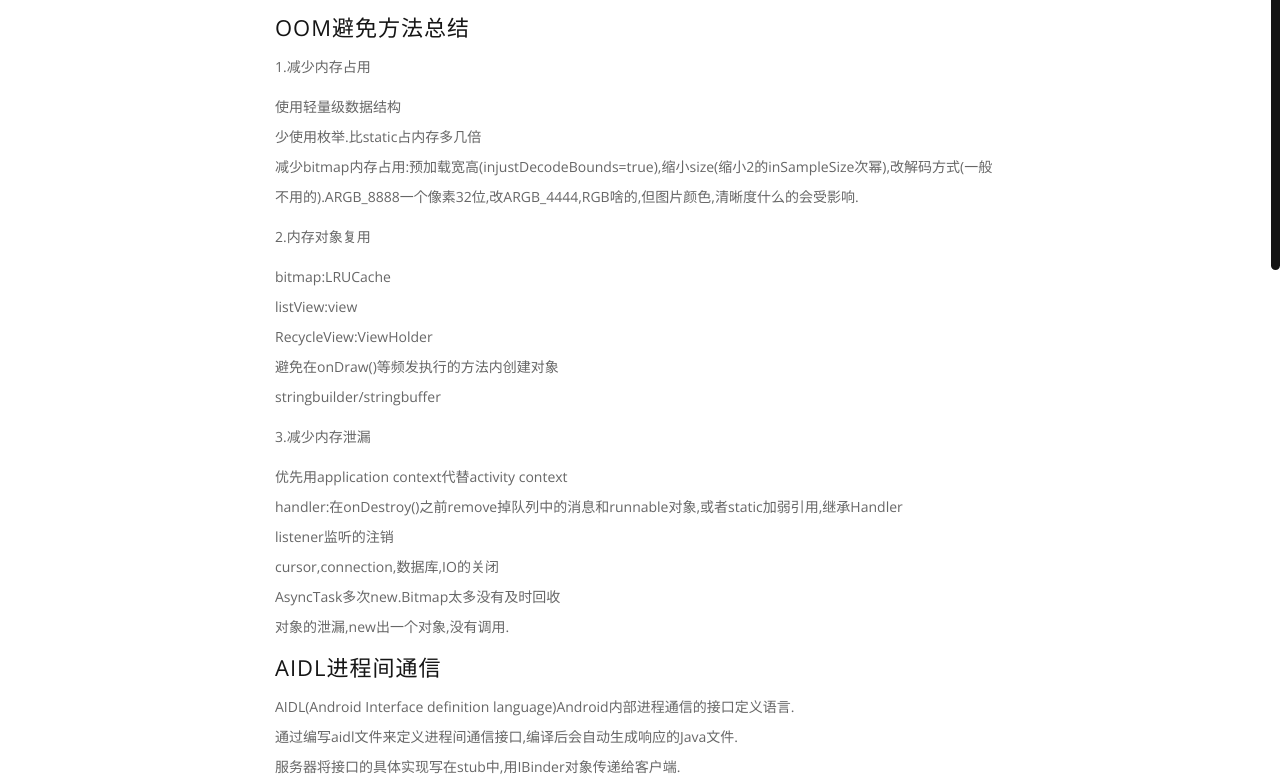
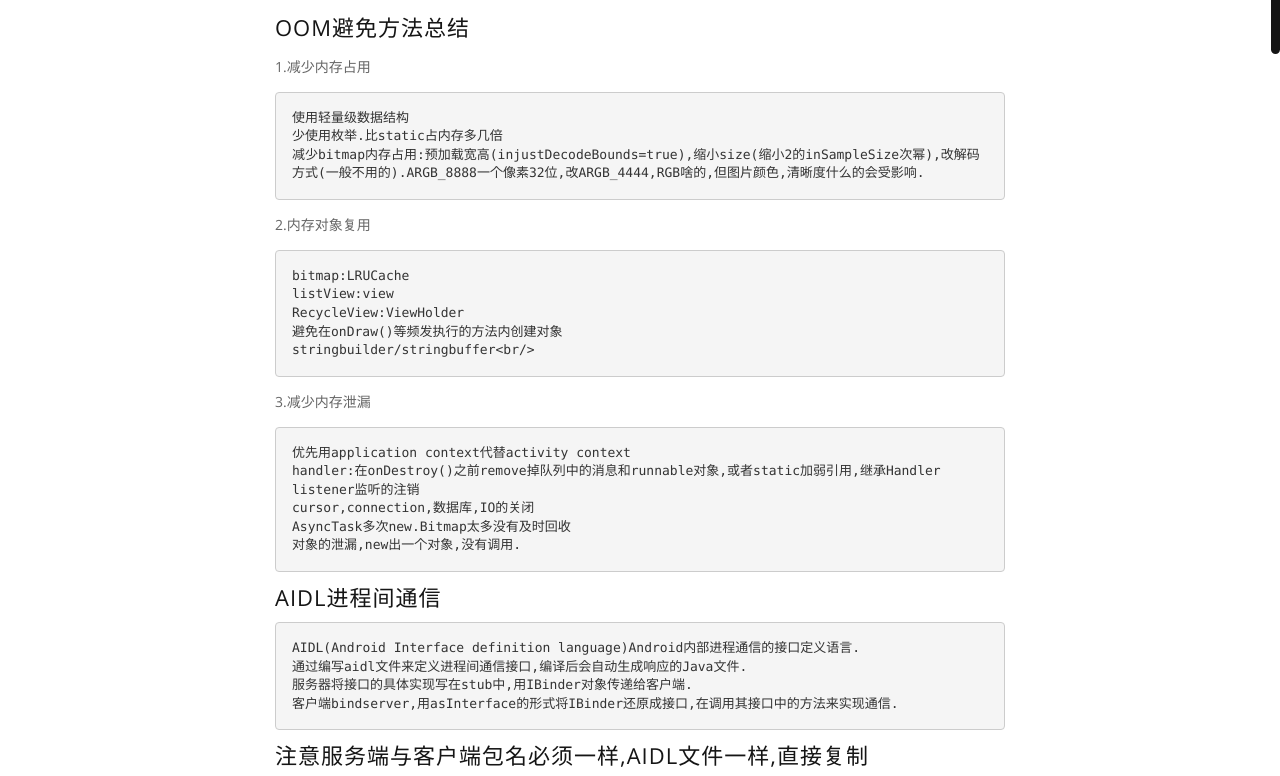
Before and after one commit to TWBfly/TWBfly.github.io, a plain HTML site: page 2017/05/11/面试/index.html in a window 1280 px wide. Shown: the part 203-979 px from the top of the page. Drawn offline with nearby package versions, Linux system fonts and the light colour scheme.

Commit message:
Site updated: 2017-08-03 22:41:32

```diff
--- a/2017/05/11/面试/index.html
+++ b/2017/05/11/面试/index.html
@@ -186,13 +186,32 @@
         </div>
         <div class="col-md-8 col-md-offset-2">
       		<h2 id="oom避免方法总结"><a href="#oom避免方法总结" class="headerlink" title="oom避免方法总结"></a>oom避免方法总结</h2><p>1.减少内存占用</p>
-<p>使用轻量级数据结构<br>少使用枚举.比static占内存多几倍<br>减少bitmap内存占用:预加载宽高(injustDecodeBounds=true),缩小size(缩小2的inSampleSize次幂),改解码方式(一般不用的).ARGB_8888一个像素32位,改ARGB_4444,RGB啥的,但图片颜色,清晰度什么的会受影响.</p>
-<p>2.内存对象复用</p>
-<p>bitmap:LRUCache<br>listView:view<br>RecycleView:ViewHolder<br>避免在onDraw()等频发执行的方法内创建对象<br>stringbuilder/stringbuffer<br></p>
-<p>3.减少内存泄漏</p>
-<p>优先用application context代替activity context<br>handler:在onDestroy()之前remove掉队列中的消息和runnable对象,或者static加弱引用,继承Handler<br>listener监听的注销<br>cursor,connection,数据库,IO的关闭<br>AsyncTask多次new.Bitmap太多没有及时回收<br>对象的泄漏,new出一个对象,没有调用.</p>
-<h2 id="AIDL进程间通信"><a href="#AIDL进程间通信" class="headerlink" title="AIDL进程间通信"></a>AIDL进程间通信</h2><p>AIDL(Android Interface definition language)Android内部进程通信的接口定义语言.<br>通过编写aidl文件来定义进程间通信接口,编译后会自动生成响应的Java文件.<br>服务器将接口的具体实现写在stub中,用IBinder对象传递给客户端.<br>客户端bindserver,用asInterface的形式将IBinder还原成接口,在调用其接口中的方法来实现通信.</p>
-<h2 id="注意服务端与客户端包名必须一样-aidl文件一样-直接复制"><a href="#注意服务端与客户端包名必须一样-aidl文件一样-直接复制" class="headerlink" title="注意服务端与客户端包名必须一样,aidl文件一样,直接复制"></a>注意服务端与客户端包名必须一样,aidl文件一样,直接复制</h2>
+<pre><code>使用轻量级数据结构
+少使用枚举.比static占内存多几倍
+减少bitmap内存占用:预加载宽高(injustDecodeBounds=true),缩小size(缩小2的inSampleSize次幂),改解码方式(一般不用的).ARGB_8888一个像素32位,改ARGB_4444,RGB啥的,但图片颜色,清晰度什么的会受影响.
+</code></pre><p>2.内存对象复用</p>
+<pre><code>bitmap:LRUCache
+listView:view
+RecycleView:ViewHolder
+避免在onDraw()等频发执行的方法内创建对象
+stringbuilder/stringbuffer&lt;br/&gt;
+</code></pre><p>3.减少内存泄漏</p>
+<pre><code>优先用application context代替activity context
+handler:在onDestroy()之前remove掉队列中的消息和runnable对象,或者static加弱引用,继承Handler
+listener监听的注销
+cursor,connection,数据库,IO的关闭
+AsyncTask多次new.Bitmap太多没有及时回收
+对象的泄漏,new出一个对象,没有调用.
+</code></pre><h2 id="AIDL进程间通信"><a href="#AIDL进程间通信" class="headerlink" title="AIDL进程间通信"></a>AIDL进程间通信</h2><pre><code>AIDL(Android Interface definition language)Android内部进程通信的接口定义语言.
+通过编写aidl文件来定义进程间通信接口,编译后会自动生成响应的Java文件.
+服务器将接口的具体实现写在stub中,用IBinder对象传递给客户端.
+客户端bindserver,用asInterface的形式将IBinder还原成接口,在调用其接口中的方法来实现通信.
+</code></pre><h2 id="注意服务端与客户端包名必须一样-aidl文件一样-直接复制"><a href="#注意服务端与客户端包名必须一样-aidl文件一样-直接复制" class="headerlink" title="注意服务端与客户端包名必须一样,aidl文件一样,直接复制"></a>注意服务端与客户端包名必须一样,aidl文件一样,直接复制</h2><p>##volatile关键字<br>    Volatile是轻量级的synchronize,在处理器开发中保证了共享变量的”可见性”.可见性的意思是当一个线程修改一个共享变量时,另一个线程能读到这个修改的值,在某些情况下比synchronize的开销更小.如果<br>    一个字段被声明volatile,java线程内存模型确保所有线程看到这个变量的值是一致的.<br>    在恰当的使用volatile比synchronize的使用和执行的成本更低,因为不会引起线程的上下文的切换和调度.<br>    volatile的优化,是追加64字节能够提高并发编程的效率</p>
+<p>##两个Activity之间如何传递参数<br>    Intent的Bundle携带参数,即intent.putExtra()<br>    传递自定义的对象:—-&gt;<br>    增加序列化Serializable和Parcelable<br>    Serializable和Parcelable的区别:—-&gt;<br>    Serializable:是反射,序列化和反序列化过程需要大量的I/O操作<br>    Parcelable:自己实现封送和解封,不需要反射,数据存放在Native中,效率快很多.底层实现是Parcel容器对象,Parcel类是一种最快的序列化和反序列化机制<br>    两个Activity传递对象需要注意:—-&gt;<br>    注意对象的大小,Intent的Bundle是使用Binder机制进行数据传递,一个进程默认有16个binder线程(大约一个线程占用128K)The Binder transaction failed because it was too large.”这类TransactionTooLargeException异常</p>
+<p>##res资源问题<br>    图片放错目录会产生什么问题—-&gt;<br>    高密度(density)的系统去使用低密度目录下的图片资源,会将图片长宽自动放大以去适应高密度的精度,图片占用的内存会更大.在图片资源有限的情况下将图片放在高密度文件夹下,节省图片的内存开支.<br>    mipmap—-&gt;<br>    官方建议如下图片资源<br>      Launcher icons.<br>      Action bar and tab icons.<br>      Notification icons</p>
+<p>##Bitmap<br>    高效的加载Bitmap,采用BitmapFactory.Options来加载图片,<br>    压缩  缩放图片主要是inSampleSize参数,采样率,采样率为1是原始大小,采样率&gt;1,比如是2,宽高则为原图大小的1/2,像素为原图的1/4,内存大小也为原图的1/4,采样率<1,就相当于1,无缩放效果 injustdecodebounds设为true,解析原始宽高,不会真正加载="" 加载大图----=""><br>    BitmapRegionDecoder.newInstance<br>    在onDraw()方法中<br>    bitmapRegionDecoder.decodeRegion(rect,options)指定绘制区域<br>    用canvas绘制出来</1,就相当于1,无缩放效果></p>
+<p>##优化列表卡顿<br>        异步<br>        在列表滑动的时候不加载,静止在加载(OnScrollListener的onScrollStateChaged判断滑动状态)<br>        开启硬件加速(android:hardwareAccelerated = “true”)</p>
+
             <div class="clearfix"></div>
             <hr class="nogutter">
         </div>
```
Also changed, not shown: index.html (+5 -2 lines).
